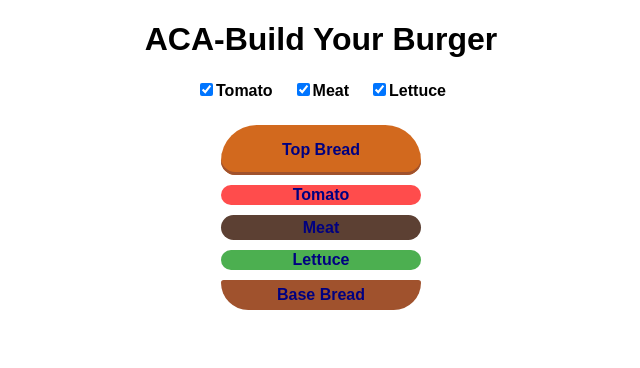
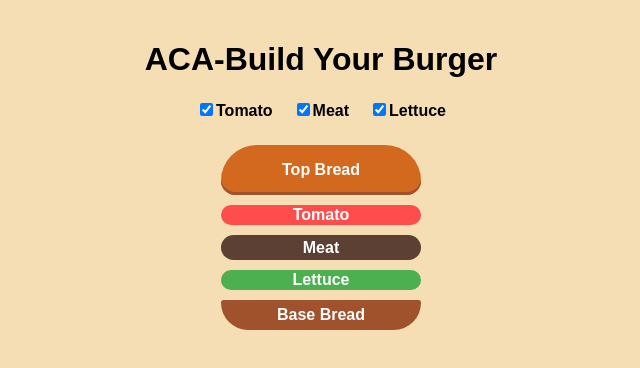
Before and after one commit to kutloano123/burger_builder, a React (Create React App) app: page / in a window 1280 px wide. Shown: the top 368 px of the page, without its empty margins (319-959 px from the left). Built offline with nearby package versions, Linux system fonts and the light colour scheme.

Commit message:
updated background

```diff
--- a/src/App.css
+++ b/src/App.css
@@ -1,8 +1,19 @@
+/* Page background */
+body {
+  background-color: #f5deb3; /* Warm wheat background */
+  margin: 0;
+  padding: 0;
+}
+
+/* App container */
 .app {
   text-align: center;
   font-family: sans-serif;
+  min-height: 100vh;
+  padding-top: 20px;
 }
 
+/* Controls section */
 .controls {
   margin-bottom: 20px;
 }
@@ -12,6 +23,7 @@
   font-weight: bold;
 }
 
+/* Burger layout */
 .burger {
   display: flex;
   flex-direction: column;
@@ -20,6 +32,7 @@
   margin: 0 auto;
 }
 
+/* Common ingredient styles */
 .top-bread,
 .base-bread,
 .tomato,
@@ -29,9 +42,10 @@
   margin: 5px 0;
   text-align: center;
   font-weight: bold;
-  color: navy;
+  color: white;
 }
 
+/* Top bun */
 .top-bread {
   height: 50px;
   background: #d2691e;
@@ -43,6 +57,7 @@
   line-height: 50px;
 }
 
+/* Bottom bun */
 .base-bread {
   height: 30px;
   background: #a0522d;
@@ -53,6 +68,7 @@
   line-height: 30px;
 }
 
+/* Tomato slice */
 .tomato {
   height: 20px;
   background: #ff4c4c;
@@ -60,6 +76,7 @@
   line-height: 20px;
 }
 
+/* Meat patty */
 .meat {
   height: 25px;
   background: #5c4033;
@@ -67,6 +84,7 @@
   line-height: 25px;
 }
 
+/* Lettuce leaf */
 .lettuce {
   height: 20px;
   background: #4caf50;
```
